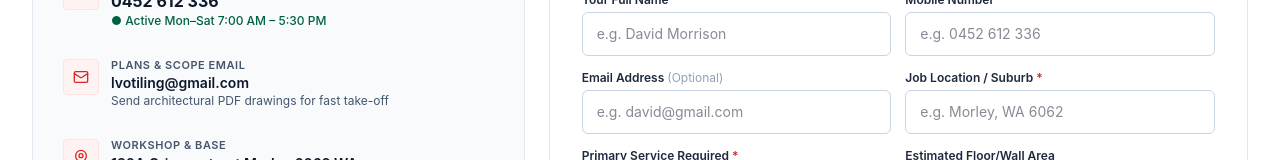
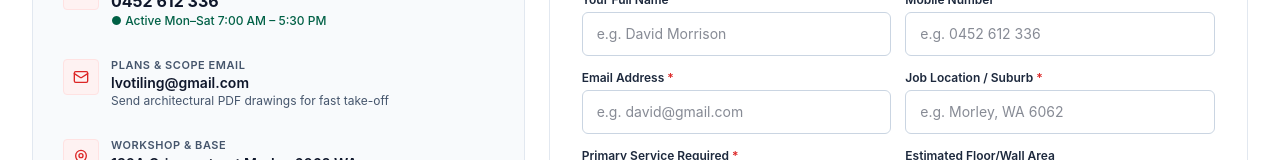
Before and after one commit to LQuocBao/LV-Tiling, a Next.js app: page / in a window 1280 px wide. Shown: the part 6275-6435 px from the top of the page. Built offline with nearby package versions, Linux system fonts and the light colour scheme.

Commit message:
feat: align email template to English with brand red and Ref ID, enforce email in quote form, sync Admin theme to brand red

```diff
--- a/data-store/leads.json
+++ b/data-store/leads.json
@@ -1,4 +1,16 @@
 [
+  {
+    "name": "Quốc Bảo Lâm",
+    "phone": "0785548882",
+    "email": "baolqps38243@gmail.com",
+    "suburb": "Hồ Chí Minh",
+    "serviceType": "Screeding and prep",
+    "approxArea": "35-70 m² (Living Areas / Multiple Bathrooms)",
+    "message": "3",
+    "id": "lead-1792604406774",
+    "status": "new",
+    "createdAt": "2026-10-21 17:40"
+  },
   {
     "name": "ádasd",
     "phone": "213123123",
--- a/src/app/api/quote/route.ts
+++ b/src/app/api/quote/route.ts
@@ -6,9 +6,9 @@ export async function POST(request: Request) {
     const body = await request.json();
     const { name, phone, email, suburb, serviceType, approxArea, message } = body;
 
-    if (!name || !phone) {
+    if (!name || !phone || !email) {
       return NextResponse.json(
-        { success: false, error: "Name and Phone number are required." },
+        { success: false, error: "Name, Phone number, and Email address are required." },
         { status: 400 }
       );
     }
--- a/src/components/QuoteSection.tsx
+++ b/src/components/QuoteSection.tsx
@@ -106,7 +106,7 @@ export default function QuoteSection({
       }
       case "email": {
         const trimmed = value.trim();
-        if (!trimmed) return ""; // Email is optional, but if provided must be valid
+        if (!trimmed) return "Please enter your email address to receive the itemized quote.";
         const emailRegex = /^[^\s@]+@[^\s@]+\.[^\s@]{2,}$/;
         if (!emailRegex.test(trimmed)) {
           return "Please enter a valid email address (e.g. name@example.com).";
@@ -467,7 +467,7 @@ export default function QuoteSection({
                   <div className="space-y-1">
                     <div className="flex items-center justify-between">
                       <label htmlFor="quote-email" className="text-xs font-semibold text-slate-800 block">
-                        Email Address <span className="text-slate-400 font-normal">(Optional)</span>
+                        Email Address <span className="text-[#dc2626]">*</span>
                       </label>
                       {touched.email && !errors.email && formData.email.trim() && (
                         <span className="text-[11px] text-emerald-600 font-medium flex items-center gap-0.5">
@@ -479,6 +479,7 @@ export default function QuoteSection({
                       id="quote-email"
                       name="email"
                       type="email"
+                      required
                       value={formData.email}
                       onBlur={() => handleBlur("email")}
                       onChange={(e) => handleChange("email", e.target.value)}
--- a/src/lib/email.ts
+++ b/src/lib/email.ts
@@ -48,28 +48,31 @@ export async function sendAdminLeadNotification(lead: QuoteLead, settings: SiteS
   const fromEmail = settings.smtpUser || adminEmail;
   const fromName = settings.emailFromName || "LV Tiling Website Notifications";
 
-  const subject = `🚨 [ĐƠN BÁO GIÁ MỚI] ${lead.name} - ${lead.phone} (${lead.serviceType})`;
+  const refId = `#LV-${lead.id.slice(-6).toUpperCase()}`;
+  const subject = `🚨 [NEW QUOTE REQUEST] ${refId} - ${lead.name} (${lead.serviceType})`;
 
   const html = `
 <!DOCTYPE html>
-<html lang="vi">
+<html lang="en">
 <head>
   <meta charset="UTF-8">
   <style>
     body { font-family: -apple-system, BlinkMacSystemFont, 'Segoe UI', Roboto, Helvetica, Arial, sans-serif; background-color: #f1f5f9; margin: 0; padding: 24px; color: #1e293b; }
-    .container { max-width: 600px; margin: 0 auto; background: #ffffff; border-radius: 8px; border: 1px solid #e2e8f0; overflow: hidden; }
-    .header { background: #0f172a; color: #ffffff; padding: 24px 30px; border-bottom: 3px solid #f59e0b; }
-    .header h1 { margin: 0 0 6px 0; font-size: 20px; font-weight: 700; color: #f59e0b; letter-spacing: 0.5px; }
+    .container { max-width: 600px; margin: 0 auto; background: #ffffff; border-radius: 6px; border: 1px solid #e2e8f0; overflow: hidden; }
+    .header { background: #0f172a; color: #ffffff; padding: 24px 30px; border-bottom: 3px solid #dc2626; }
+    .header h1 { margin: 0 0 6px 0; font-size: 20px; font-weight: 800; color: #ffffff; letter-spacing: 0.5px; }
+    .header h1 span { color: #dc2626; }
     .header p { margin: 0; font-size: 13px; color: #94a3b8; }
     .content { padding: 28px 30px; }
-    .badge { display: inline-block; background: #fef3c7; color: #92400e; font-size: 12px; font-weight: 700; padding: 4px 10px; border-radius: 4px; margin-bottom: 20px; }
+    .badge { display: inline-block; background: #fee2e2; color: #991b1b; font-size: 12px; font-weight: 700; padding: 4px 10px; border-radius: 4px; margin-bottom: 20px; border: 1px solid #fecaca; }
     .card { background: #f8fafc; border: 1px solid #e2e8f0; border-radius: 6px; padding: 18px; margin-bottom: 20px; }
-    .row { display: flex; padding: 8px 0; border-bottom: 1px dashed #e2e8f0; font-size: 14px; }
+    .row { display: flex; padding: 9px 0; border-bottom: 1px dashed #e2e8f0; font-size: 14px; }
     .row:last-child { border-bottom: none; }
-    .label { width: 140px; font-weight: 600; color: #64748b; }
+    .label { width: 150px; font-weight: 600; color: #64748b; }
     .value { flex: 1; font-weight: 600; color: #0f172a; }
+    .ref-tag { display: inline-block; font-family: monospace; background: #0f172a; color: #ffffff; padding: 2px 8px; border-radius: 4px; font-weight: 700; font-size: 13px; }
     .btn-group { margin-top: 24px; text-align: center; }
-    .btn-call { display: inline-block; background: #d97706; color: #ffffff !important; font-weight: 700; font-size: 15px; padding: 12px 28px; border-radius: 6px; text-decoration: none; margin-right: 10px; }
+    .btn-call { display: inline-block; background: #dc2626; color: #ffffff !important; font-weight: 700; font-size: 15px; padding: 12px 28px; border-radius: 6px; text-decoration: none; margin-right: 10px; }
     .btn-mail { display: inline-block; background: #0f172a; color: #ffffff !important; font-weight: 600; font-size: 14px; padding: 12px 20px; border-radius: 6px; text-decoration: none; }
     .footer { background: #f8fafc; padding: 16px 30px; font-size: 12px; color: #94a3b8; border-top: 1px solid #e2e8f0; text-align: center; }
   </style>
@@ -77,60 +80,64 @@ export async function sendAdminLeadNotification(lead: QuoteLead, settings: SiteS
 <body>
   <div class="container">
     <div class="header">
-      <h1>LV TILING PTY LTD</h1>
-      <p>Hệ thống Thông báo Yêu cầu Báo giá Trực tuyến</p>
+      <h1>LV TILING <span>PTY LTD</span></h1>
+      <p>Instant Online Quote Inquiry Alert</p>
     </div>
     <div class="content">
-      <span class="badge">🔥 CÓ KHÁCH HÀNG MỚI CẦN LIÊN HỆ NGAY</span>
+      <span class="badge">🔥 NEW CLIENT INQUIRY - CALL BACK REQUIRED</span>
 
       <div class="card">
         <div class="row">
-          <div class="label">👤 Họ và tên:</div>
+          <div class="label">🔖 Reference ID:</div>
+          <div class="value"><span class="ref-tag">${refId}</span></div>
+        </div>
+        <div class="row">
+          <div class="label">👤 Client Name:</div>
           <div class="value">${lead.name}</div>
         </div>
         <div class="row">
-          <div class="label">📞 Số điện thoại:</div>
-          <div class="value" style="color: #d97706; font-size: 16px;">${lead.phone}</div>
+          <div class="label">📞 Mobile Number:</div>
+          <div class="value" style="color: #dc2626; font-size: 16px;"><a href="tel:${lead.phone}" style="color: #dc2626; text-decoration: none;">${lead.phone}</a></div>
         </div>
         <div class="row">
-          <div class="label">📧 Email khách:</div>
-          <div class="value">${lead.email || "Không cung cấp"}</div>
+          <div class="label">📧 Client Email:</div>
+          <div class="value">${lead.email || "Not provided"}</div>
         </div>
         <div class="row">
-          <div class="label">🛠 Dịch vụ yêu cầu:</div>
+          <div class="label">🛠 Service Required:</div>
           <div class="value">${lead.serviceType}</div>
         </div>
         <div class="row">
-          <div class="label">📍 Địa chỉ/Khu vực:</div>
-          <div class="value">${lead.suburb || "Perth & Vùng lân cận"}</div>
+          <div class="label">📍 Job Location / Suburb:</div>
+          <div class="value">${lead.suburb || "Perth Metro Area"}</div>
         </div>
         <div class="row">
-          <div class="label">📐 Diện tích ước tính:</div>
-          <div class="value">${lead.approxArea || "Chưa xác định"}</div>
+          <div class="label">📐 Estimated Area:</div>
+          <div class="value">${lead.approxArea || "Not specified"}</div>
         </div>
         <div class="row">
-          <div class="label">⏰ Thời gian gửi:</div>
-          <div class="value">${new Date(lead.createdAt).toLocaleString("vi-VN", { timeZone: "Australia/Perth" })} (Perth Time)</div>
+          <div class="label">⏰ Submission Time:</div>
+          <div class="value">${new Date(lead.createdAt).toLocaleString("en-AU", { timeZone: "Australia/Perth" })} (Perth Time)</div>
         </div>
       </div>
 
       ${
         lead.message
           ? `
-      <div style="background: #fffbeb; border: 1px solid #fef3c7; border-radius: 6px; padding: 14px; margin-bottom: 20px;">
-        <div style="font-weight: 700; color: #b45309; font-size: 13px; margin-bottom: 6px;">📝 Ghi chú yêu cầu từ khách:</div>
-        <div style="font-size: 14px; color: #78350f; line-height: 1.5;">"${lead.message}"</div>
+      <div style="background: #fef2f2; border: 1px solid #fecaca; border-radius: 6px; padding: 14px; margin-bottom: 20px;">
+        <div style="font-weight: 700; color: #991b1b; font-size: 13px; margin-bottom: 6px;">📝 Client Notes & Project Specifications:</div>
+        <div style="font-size: 14px; color: #7f1d1d; line-height: 1.5;">"${lead.message}"</div>
       </div>`
           : ""
       }
 
       <div class="btn-group">
-        <a href="tel:${lead.phone}" class="btn-call">📞 GỌI CHO KHÁCH NGAY</a>
-        ${lead.email ? `<a href="mailto:${lead.email}" class="btn-mail">✉️ Gửi Email</a>` : ""}
+        <a href="tel:${lead.phone}" class="btn-call">📞 CALL CLIENT NOW</a>
+        ${lead.email ? `<a href="mailto:${lead.email}" class="btn-mail">✉️ Send Email</a>` : ""}
       </div>
     </div>
     <div class="footer">
-      Email tự động được gửi từ hệ thống Website LV Tiling Pty Ltd · 130A Crimea street, Morley WA 6062
+      Automated notification from LV Tiling Pty Ltd Website · 130A Crimea street, Morley WA 6062
     </div>
   </div>
 </body>
@@ -183,21 +190,22 @@ export async function sendCustomerConfirmationEmail(lead: QuoteLead, settings: S
   <meta charset="UTF-8">
   <style>
     body { font-family: -apple-system, BlinkMacSystemFont, 'Segoe UI', Roboto, Helvetica, Arial, sans-serif; background-color: #f8fafc; margin: 0; padding: 24px; color: #1e293b; line-height: 1.6; }
-    .container { max-width: 600px; margin: 0 auto; background: #ffffff; border-radius: 8px; border: 1px solid #e2e8f0; overflow: hidden; box-shadow: 0 4px 6px -1px rgba(0,0,0,0.05); }
-    .header { background: #0f172a; color: #ffffff; padding: 32px 30px; text-align: center; border-bottom: 4px solid #d97706; }
-    .header h1 { margin: 0 0 6px 0; font-size: 22px; font-weight: 800; color: #f59e0b; letter-spacing: 1px; }
+    .container { max-width: 600px; margin: 0 auto; background: #ffffff; border-radius: 6px; border: 1px solid #e2e8f0; overflow: hidden; box-shadow: 0 4px 6px -1px rgba(0,0,0,0.05); }
+    .header { background: #0f172a; color: #ffffff; padding: 32px 30px; text-align: center; border-bottom: 4px solid #dc2626; }
+    .header h1 { margin: 0 0 6px 0; font-size: 22px; font-weight: 800; color: #ffffff; letter-spacing: 1px; }
+    .header h1 span { color: #dc2626; }
     .header p { margin: 0; font-size: 13px; color: #94a3b8; letter-spacing: 0.5px; }
     .content { padding: 32px 30px; }
     .greeting { font-size: 18px; font-weight: 700; color: #0f172a; margin-bottom: 12px; }
-    .highlight-box { background: #ecfdf5; border: 1px solid #a7f3d0; border-radius: 6px; padding: 16px; margin: 20px 0; color: #065f46; font-size: 14px; }
+    .highlight-box { background: #fef2f2; border: 1px solid #fecaca; border-radius: 6px; padding: 16px; margin: 20px 0; color: #991b1b; font-size: 14px; }
     .summary-table { width: 100%; border-collapse: collapse; margin: 20px 0; font-size: 14px; }
     .summary-table td { padding: 10px 12px; border-bottom: 1px solid #e2e8f0; }
     .summary-table td.label { font-weight: 600; color: #64748b; width: 35%; background: #f8fafc; }
     .summary-table td.value { font-weight: 600; color: #0f172a; }
     .contact-card { background: #0f172a; color: #ffffff; border-radius: 6px; padding: 20px; text-align: center; margin-top: 28px; }
-    .contact-card h4 { margin: 0 0 6px 0; color: #f59e0b; font-size: 16px; font-weight: 700; }
+    .contact-card h4 { margin: 0 0 6px 0; color: #dc2626; font-size: 16px; font-weight: 700; }
     .contact-card p { margin: 0 0 14px 0; font-size: 13px; color: #cbd5e1; }
-    .phone-btn { display: inline-block; background: #d97706; color: #ffffff !important; font-size: 15px; font-weight: 700; padding: 10px 24px; border-radius: 6px; text-decoration: none; }
+    .phone-btn { display: inline-block; background: #dc2626; color: #ffffff !important; font-size: 15px; font-weight: 700; padding: 10px 24px; border-radius: 6px; text-decoration: none; }
     .guarantee-badges { margin-top: 24px; padding-top: 20px; border-top: 1px solid #e2e8f0; text-align: center; font-size: 12px; color: #64748b; }
     .guarantee-badges span { display: inline-block; margin: 4px 8px; font-weight: 600; color: #334155; }
     .footer { background: #f8fafc; padding: 20px 30px; font-size: 12px; color: #94a3b8; border-top: 1px solid #e2e8f0; text-align: center; }
@@ -206,7 +214,7 @@ export async function sendCustomerConfirmationEmail(lead: QuoteLead, settings: S
 <body>
   <div class="container">
     <div class="header">
-      <h1>LV TILING PTY LTD</h1>
+      <h1>LV TILING <span>PTY LTD</span></h1>
       <p>ARCHITECTURAL & RESIDENTIAL TILING SPECIALISTS · PERTH WA</p>
     </div>
     <div class="content">
```
Also changed, not shown: src/app/admin/page.tsx (+57 -41 lines).
